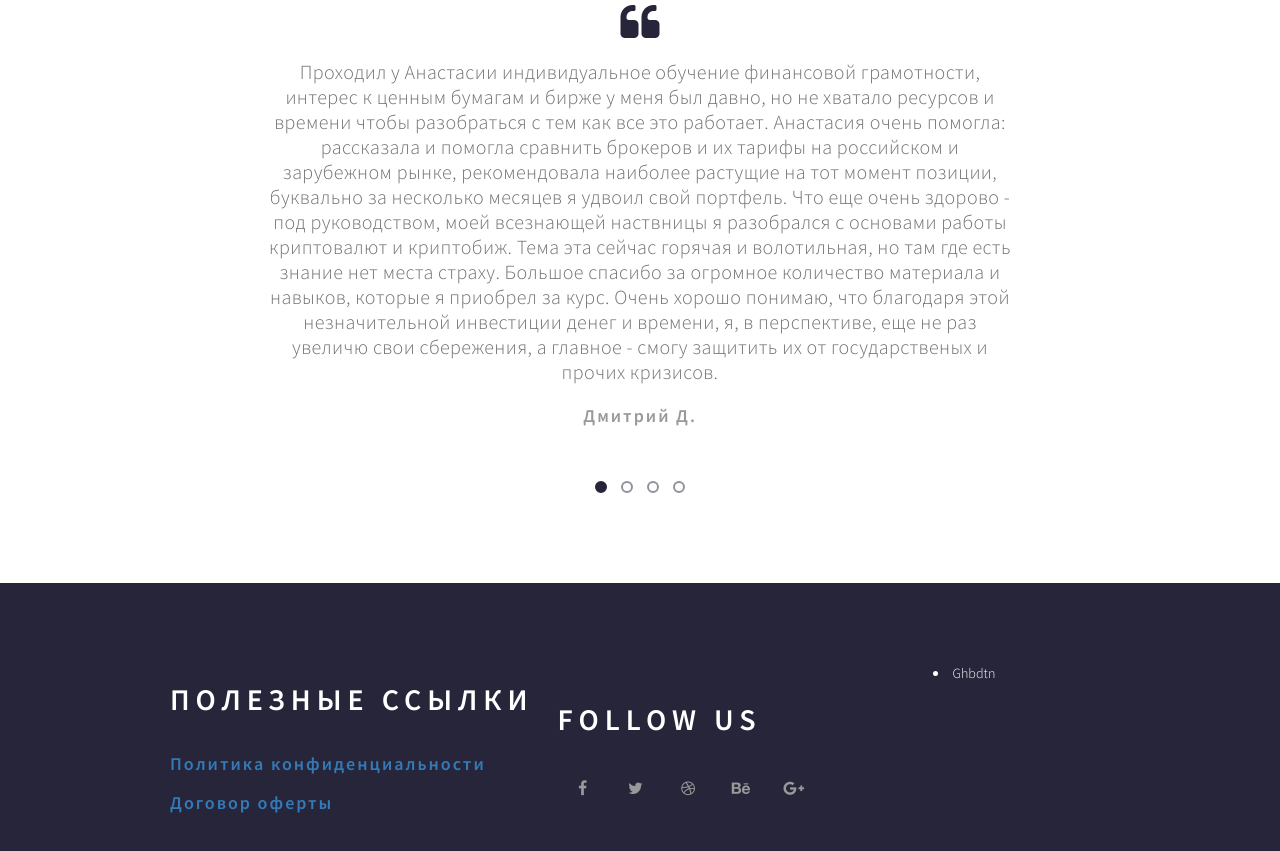
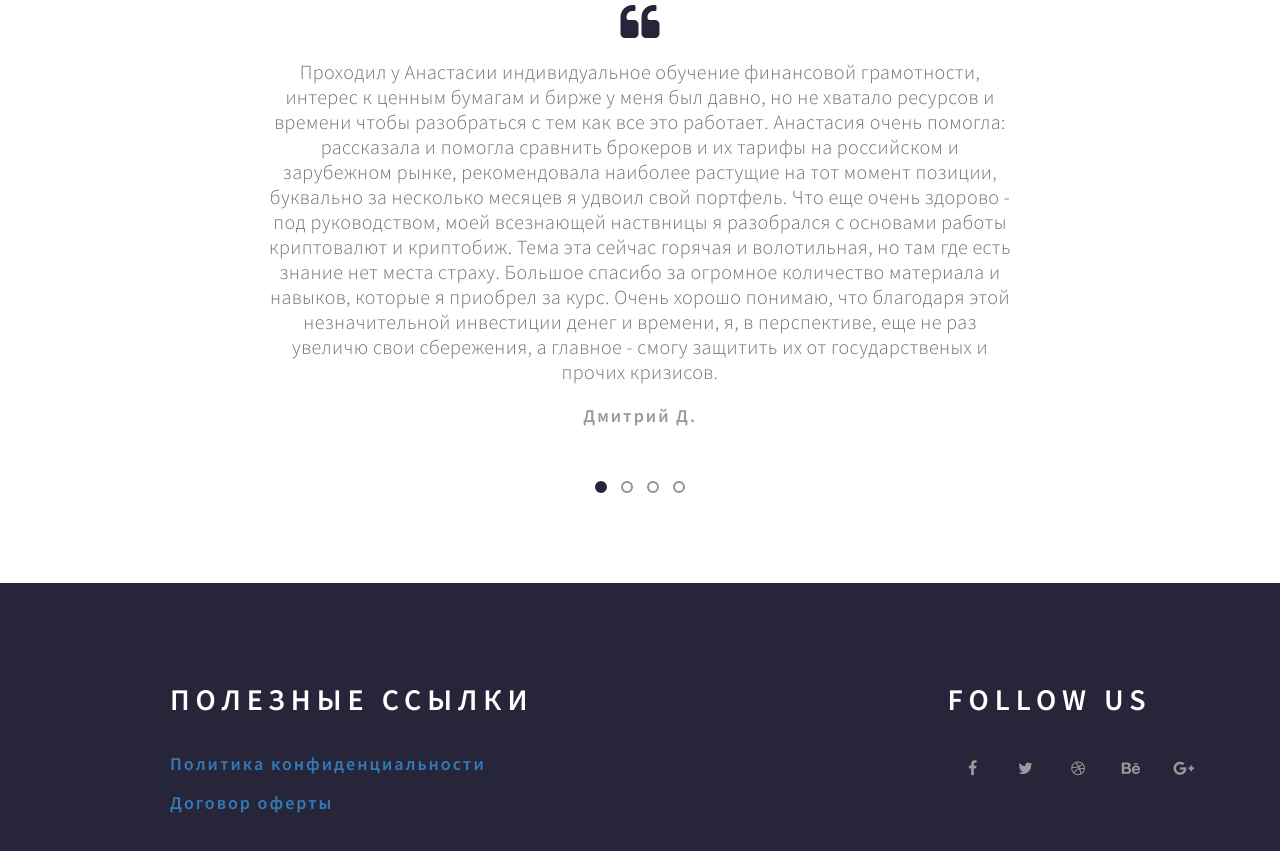
Before and after one commit to Pakistanka/pro_easy_investing, a plain HTML site: page index.html in a window 1280 px wide. Shown: the part 5546-6397 px from the top of the page. Drawn offline with Linux system fonts and the light colour scheme.

Commit message:
delete bug

```diff
--- a/index.html
+++ b/index.html
@@ -478,7 +478,6 @@
 			</div>
 
 			<div class="wow fadeInUp col-md-4 col-sm-4" data-wow-delay="0.6s"></div>
-      <li>Ghbdtn</li>
 
 			<div class="wow fadeInUp col-md-3 col-sm-4" data-wow-delay="1s">
 				<h2>Follow us</h2>
```
